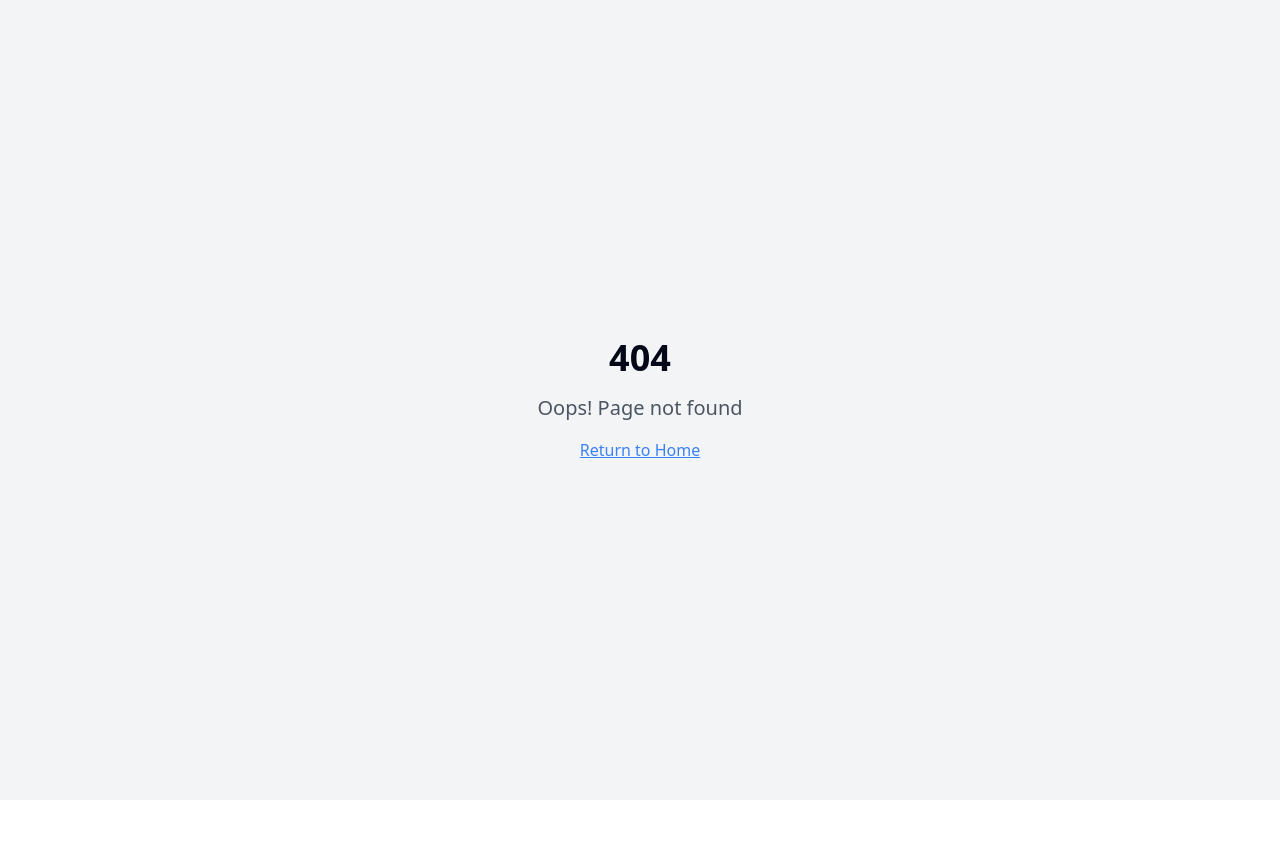
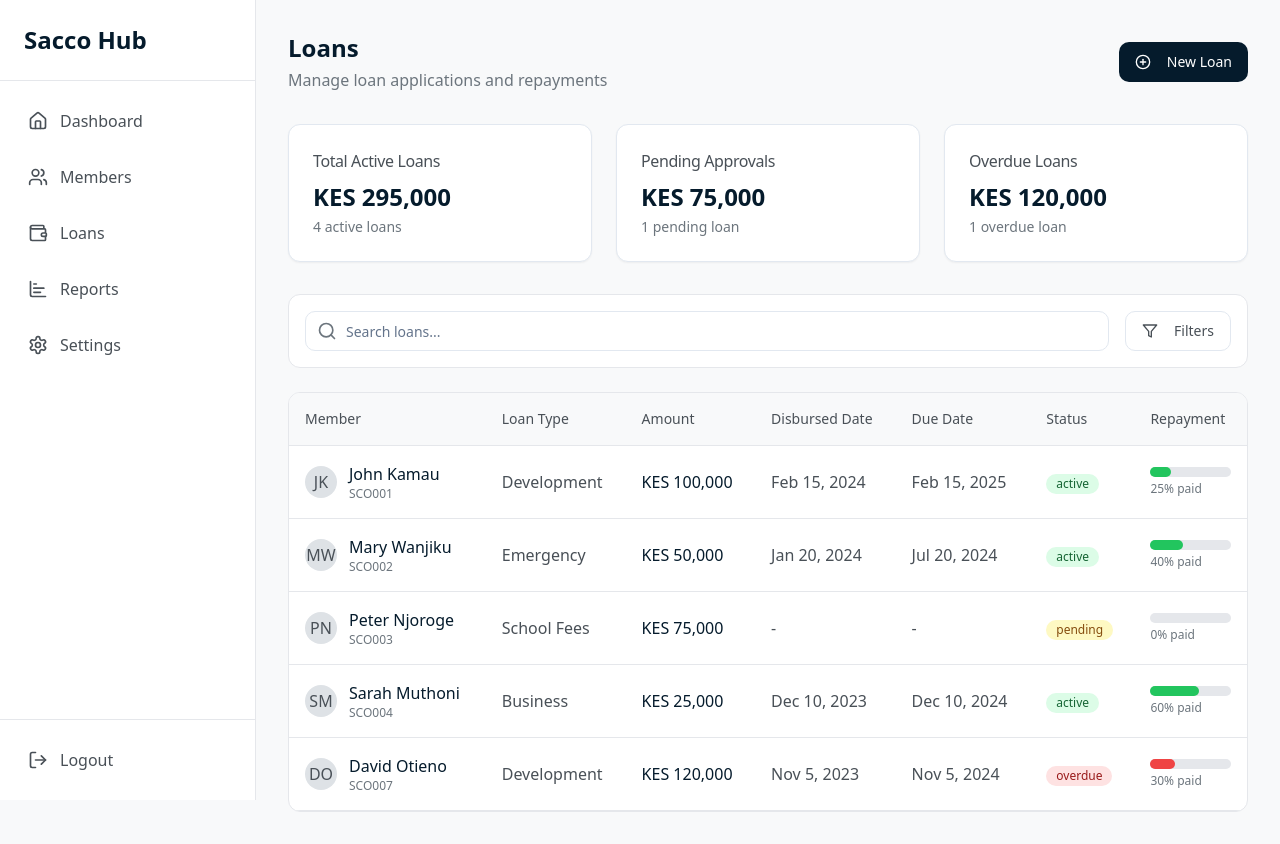
Before and after one commit to SandraNgugi/sacco-dashboard-hub-22, a React (Vite) app: page /loans in a window 1280 px wide. Before the commit this address had no page. Before the commit the page ends 800 px from the top, so only its background shows below. Built offline with nearby package versions, Linux system fonts and the light colour scheme.

Commit message:
Add loans page
This commit adds a new loans page to the dashboard.

```diff
--- a/src/App.tsx
+++ b/src/App.tsx
@@ -6,6 +6,7 @@ import { QueryClient, QueryClientProvider } from "@tanstack/react-query";
 import { BrowserRouter, Routes, Route } from "react-router-dom";
 import Index from "./pages/Index";
 import Members from "./pages/Members";
+import Loans from "./pages/Loans";
 import NotFound from "./pages/NotFound";
 
 const queryClient = new QueryClient();
@@ -19,6 +20,7 @@ const App = () => (
         <Routes>
           <Route path="/" element={<Index />} />
           <Route path="/members" element={<Members />} />
+          <Route path="/loans" element={<Loans />} />
           {/* ADD ALL CUSTOM ROUTES ABOVE THE CATCH-ALL "*" ROUTE */}
           <Route path="*" element={<NotFound />} />
         </Routes>
--- /dev/null
+++ b/src/pages/Loans.tsx
@@ -0,0 +1,212 @@
+
+import { Sidebar } from "@/components/dashboard/Sidebar";
+import { Search, PlusCircle, Filter } from "lucide-react";
+import { Input } from "@/components/ui/input";
+import { Button } from "@/components/ui/button";
+import {
+  Card,
+  CardContent,
+  CardHeader,
+  CardTitle
+} from "@/components/ui/card";
+
+const loans = [
+  {
+    id: 1,
+    memberName: "John Kamau",
+    membershipNumber: "SCO001",
+    loanType: "Development",
+    amount: "KES 100,000",
+    disbursedDate: "Feb 15, 2024",
+    dueDate: "Feb 15, 2025",
+    status: "active",
+    progress: 25,
+  },
+  {
+    id: 2,
+    memberName: "Mary Wanjiku",
+    membershipNumber: "SCO002",
+    loanType: "Emergency",
+    amount: "KES 50,000",
+    disbursedDate: "Jan 20, 2024",
+    dueDate: "Jul 20, 2024",
+    status: "active",
+    progress: 40,
+  },
+  {
+    id: 3,
+    memberName: "Peter Njoroge",
+    membershipNumber: "SCO003",
+    loanType: "School Fees",
+    amount: "KES 75,000",
+    disbursedDate: "",
+    dueDate: "",
+    status: "pending",
+    progress: 0,
+  },
+  {
+    id: 4,
+    memberName: "Sarah Muthoni",
+    membershipNumber: "SCO004",
+    loanType: "Business",
+    amount: "KES 25,000",
+    disbursedDate: "Dec 10, 2023",
+    dueDate: "Dec 10, 2024",
+    status: "active",
+    progress: 60,
+  },
+  {
+    id: 5,
+    memberName: "David Otieno",
+    membershipNumber: "SCO007",
+    loanType: "Development",
+    amount: "KES 120,000",
+    disbursedDate: "Nov 5, 2023",
+    dueDate: "Nov 5, 2024",
+    status: "overdue",
+    progress: 30,
+  },
+];
+
+const Loans = () => {
+  return (
+    <div className="min-h-screen bg-sacco-50 flex">
+      <Sidebar />
+
+      <main className="flex-1 p-8">
+        <div className="max-w-7xl mx-auto">
+          {/* Header */}
+          <div className="flex items-center justify-between mb-8">
+            <div>
+              <h1 className="text-2xl font-semibold text-sacco-900">Loans</h1>
+              <p className="text-sacco-500 mt-1">
+                Manage loan applications and repayments
+              </p>
+            </div>
+            <Button className="bg-sacco-900 hover:bg-sacco-800 text-white">
+              <PlusCircle className="w-5 h-5 mr-2" />
+              New Loan
+            </Button>
+          </div>
+
+          {/* Loan Summary Cards */}
+          <div className="grid grid-cols-1 md:grid-cols-3 gap-6 mb-8">
+            <Card>
+              <CardHeader className="pb-2">
+                <CardTitle className="text-base font-medium text-sacco-600">Total Active Loans</CardTitle>
+              </CardHeader>
+              <CardContent>
+                <div className="text-2xl font-bold text-sacco-900">KES 295,000</div>
+                <p className="text-sm text-sacco-500 mt-1">4 active loans</p>
+              </CardContent>
+            </Card>
+            <Card>
+              <CardHeader className="pb-2">
+                <CardTitle className="text-base font-medium text-sacco-600">Pending Approvals</CardTitle>
+              </CardHeader>
+              <CardContent>
+                <div className="text-2xl font-bold text-sacco-900">KES 75,000</div>
+                <p className="text-sm text-sacco-500 mt-1">1 pending loan</p>
+              </CardContent>
+            </Card>
+            <Card>
+              <CardHeader className="pb-2">
+                <CardTitle className="text-base font-medium text-sacco-600">Overdue Loans</CardTitle>
+              </CardHeader>
+              <CardContent>
+                <div className="text-2xl font-bold text-sacco-900 text-destructive">KES 120,000</div>
+                <p className="text-sm text-sacco-500 mt-1">1 overdue loan</p>
+              </CardContent>
+            </Card>
+          </div>
+
+          {/* Search and Filter */}
+          <div className="bg-white p-4 rounded-lg border border-gray-200 mb-6">
+            <div className="flex gap-4">
+              <div className="flex-1 relative">
+                <Search className="absolute left-3 top-2.5 h-5 w-5 text-sacco-500" />
+                <Input
+                  placeholder="Search loans..."
+                  className="pl-10"
+                />
+              </div>
+              <Button variant="outline" className="text-sacco-600">
+                <Filter className="w-5 h-5 mr-2" />
+                Filters
+              </Button>
+            </div>
+          </div>
+
+          {/* Loans Table */}
+          <div className="bg-white rounded-lg border border-gray-200 overflow-hidden">
+            <div className="overflow-x-auto">
+              <table className="w-full">
+                <thead>
+                  <tr className="border-b border-gray-200 bg-sacco-50">
+                    <th className="text-left p-4 text-sm font-medium text-sacco-600">Member</th>
+                    <th className="text-left p-4 text-sm font-medium text-sacco-600">Loan Type</th>
+                    <th className="text-left p-4 text-sm font-medium text-sacco-600">Amount</th>
+                    <th className="text-left p-4 text-sm font-medium text-sacco-600">Disbursed Date</th>
+                    <th className="text-left p-4 text-sm font-medium text-sacco-600">Due Date</th>
+                    <th className="text-left p-4 text-sm font-medium text-sacco-600">Status</th>
+                    <th className="text-left p-4 text-sm font-medium text-sacco-600">Repayment</th>
+                  </tr>
+                </thead>
+                <tbody>
+                  {loans.map((loan) => (
+                    <tr
+                      key={loan.id}
+                      className="border-b border-gray-200 hover:bg-sacco-50 transition-colors cursor-pointer"
+                    >
+                      <td className="p-4">
+                        <div className="flex items-center">
+                          <div className="w-8 h-8 rounded-full bg-sacco-200 flex items-center justify-center text-sacco-600 font-medium mr-3">
+                            {loan.memberName.split(' ').map(n => n[0]).join('')}
+                          </div>
+                          <div>
+                            <div className="font-medium text-sacco-900">{loan.memberName}</div>
+                            <div className="text-xs text-sacco-500">{loan.membershipNumber}</div>
+                          </div>
+                        </div>
+                      </td>
+                      <td className="p-4 text-sacco-600">{loan.loanType}</td>
+                      <td className="p-4 font-medium text-sacco-900">{loan.amount}</td>
+                      <td className="p-4 text-sacco-600">{loan.disbursedDate || "-"}</td>
+                      <td className="p-4 text-sacco-600">{loan.dueDate || "-"}</td>
+                      <td className="p-4">
+                        <span className={`inline-flex items-center px-2.5 py-0.5 rounded-full text-xs font-medium ${
+                          loan.status === 'active'
+                            ? 'bg-green-100 text-green-800'
+                            : loan.status === 'pending'
+                            ? 'bg-yellow-100 text-yellow-800'
+                            : 'bg-red-100 text-red-800'
+                        }`}>
+                          {loan.status}
+                        </span>
+                      </td>
+                      <td className="p-4">
+                        <div className="w-full bg-gray-200 rounded-full h-2.5">
+                          <div
+                            className={`h-2.5 rounded-full ${
+                              loan.status === 'overdue'
+                                ? 'bg-red-500'
+                                : 'bg-green-500'
+                            }`}
+                            style={{ width: `${loan.progress}%` }}
+                          ></div>
+                        </div>
+                        <div className="text-xs text-sacco-500 mt-1">{loan.progress}% paid</div>
+                      </td>
+                    </tr>
+                  ))}
+                </tbody>
+              </table>
+            </div>
+          </div>
+        </div>
+      </main>
+    </div>
+  );
+};
+
+export default Loans;
```
